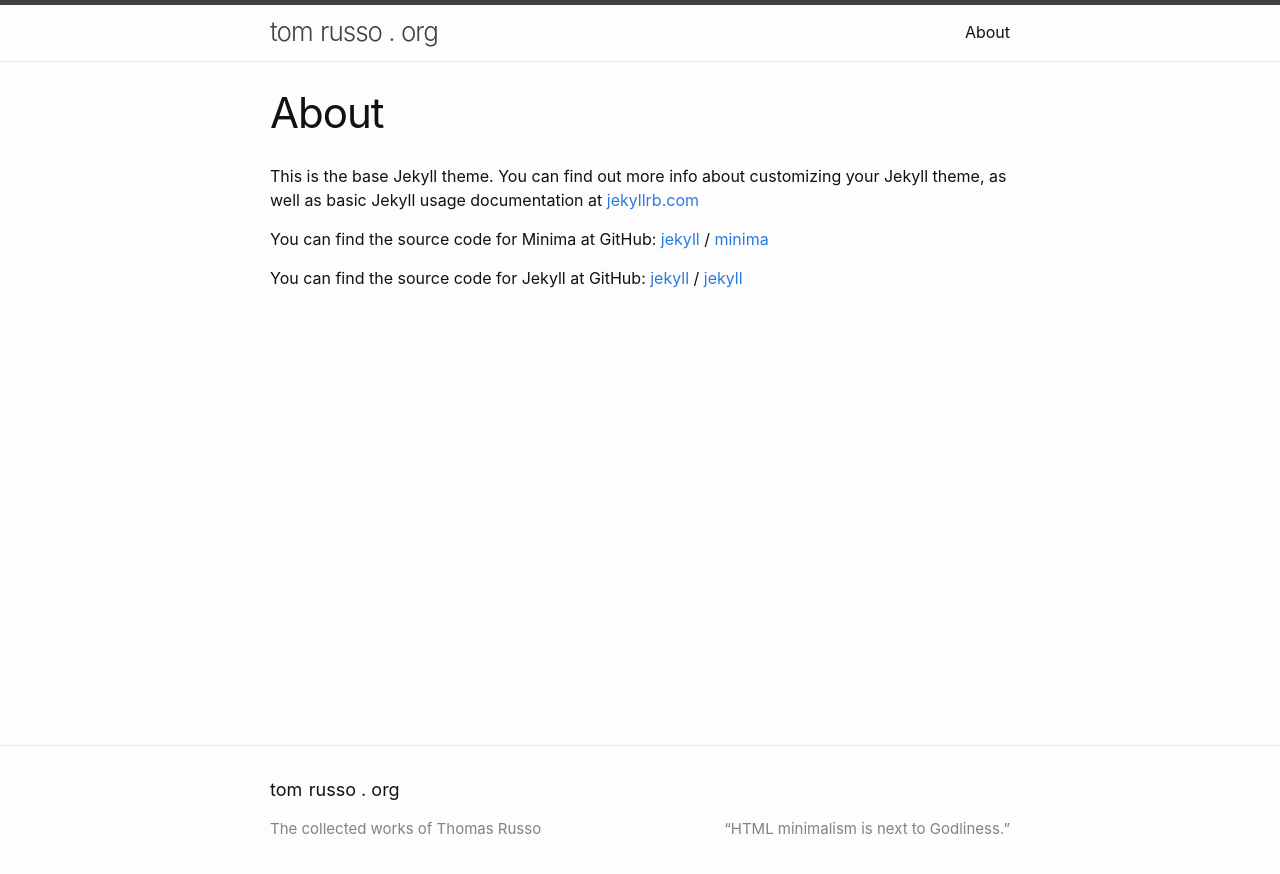
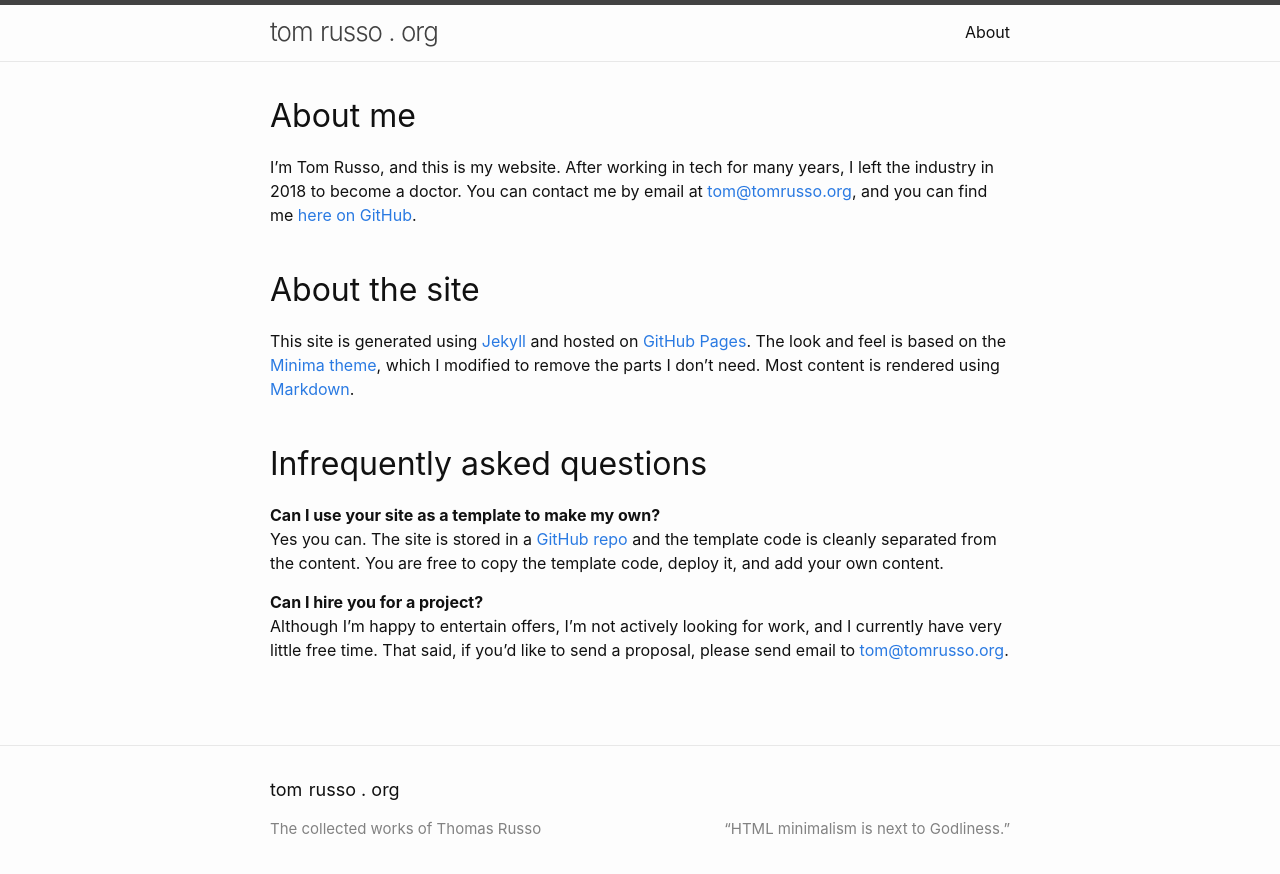
Before and after one commit to tomrusso/tomrusso.github.io, a Jekyll site: the page built from about.markdown, in a window 1280 px wide. Shown: the top 874 px of the page. Built offline with Jekyll 4.4.1, drawn with Linux system fonts in a browser that asks for light colours.

Commit message:
Removing, refactoring, adding content.

```diff
--- a/_config.yml
+++ b/_config.yml
@@ -13,7 +13,7 @@ description: The collected works of Thomas Russo
 tagline: "&ldquo;HTML minimalism is next to Godliness.&rdquo;"
 show_excerpts: true
 date_format: "%d %b %Y"
-# email: tom@tomrusso.org # consider adding this.
+email: tom@tomrusso.org
 
 
 ##################
--- a/_layouts/default.html
+++ b/_layouts/default.html
@@ -7,7 +7,7 @@
 
     {%- include header.html -%}
 
-    <main class="page-content" aria-label="Content">
+    <main class="page-content">
       <div class="wrapper">
         {{ content }}
       </div>
--- a/_layouts/page.html
+++ b/_layouts/page.html
@@ -1,14 +1,6 @@
 ---
 layout: default
 ---
-<article class="post">
-
-  <header class="post-header">
-    <h1 class="post-title">{{ page.title | escape }}</h1>
-  </header>
-
-  <div class="post-content">
-    {{ content }}
-  </div>
-
-</article>
+<div class="markdown-content">
+  {{ content }}
+</div>
--- a/_layouts/post.html
+++ b/_layouts/post.html
@@ -1,8 +1,6 @@
 ---
 layout: default
 ---
-<article class="post">
-
 <!-- Post header -->
 <header class="post-header">
   <h1 class="post-title">{{ page.title | escape }}</h1>
@@ -18,8 +16,6 @@ layout: default
 </header>
 
 <!-- Post content -->
-  <div class="post-content">
+<div class="markdown-content">
   {{ content }}
 </div>
-
-</article>
--- a/_sass/theme/_layout.scss
+++ b/_sass/theme/_layout.scss
@@ -266,9 +266,19 @@
   }
 }
 
-.post-content
+.markdown-content
 {
   margin-bottom: $spacing-unit;
+
+  h1
+  {
+    @include relative-font-size(2.625);
+
+    @include media-query($on-laptop)
+    {
+      @include relative-font-size(2.25);
+    }
+  }
 
   h2
   {
--- a/about.markdown
+++ b/about.markdown
@@ -5,16 +5,36 @@ show_in_nav_bar: true
 nav_bar_order: 1
 permalink: /about/
 ---
+## About me
+I'm Tom Russo, and this is my website.  After working in tech for many years, I left the industry
+in 2018 to become a doctor.  You can contact me by email at [{{ site.email }}][general-email], and
+you can find me [here on GitHub][github-account].
+<br>
+<br>
 
-This is the base Jekyll theme. You can find out more info about customizing your Jekyll theme, as well as basic Jekyll usage documentation at [jekyllrb.com](https://jekyllrb.com/)
+## About the site
+This site is generated using [Jekyll][jekyll-project] and hosted on [GitHub Pages][github-pages].
+The look and feel is based on the [Minima theme][minima-theme], which I modified to remove the parts
+I don't need.  Most content is rendered using [Markdown][markdown-description].
+<br>
+<br>
 
-You can find the source code for Minima at GitHub:
-[jekyll][jekyll-organization] /
-[minima](https://github.com/jekyll/minima)
+## Infrequently asked questions
+**Can I use your site as a template to make my own?**
+<br>
+Yes you can.  The site is stored in a [GitHub repo][site-github-repo] and the template code is cleanly
+separated from the content.  You are free to copy the template code, deploy it, and add your own content.
 
-You can find the source code for Jekyll at GitHub:
-[jekyll][jekyll-organization] /
-[jekyll](https://github.com/jekyll/jekyll)
+**Can I hire you for a project?**
+<br>
+Although I'm happy to entertain offers, I'm not actively looking for work, and I currently have very little
+free time. That said, if you'd like to send a proposal, please send email to [tom@tomrusso.org][project-email].
 
-
-[jekyll-organization]: https://github.com/jekyll
+[general-email]: mailto:{{ site.email }}
+[github-account]: https://github.com/tomrusso
+[jekyll-project]: https://jekyllrb.com
+[github-pages]: https://pages.github.com
+[minima-theme]: https://github.com/jekyll/minima
+[markdown-description]: https://en.wikipedia.org/wiki/Markdown
+[site-github-repo]: https://github.com/tomrusso/tomrusso.github.io
+[project-email]: mailto:{{ site.email }}?subject=project+proposal
```
Lines whose indentation alone changed are shown as unchanged.
